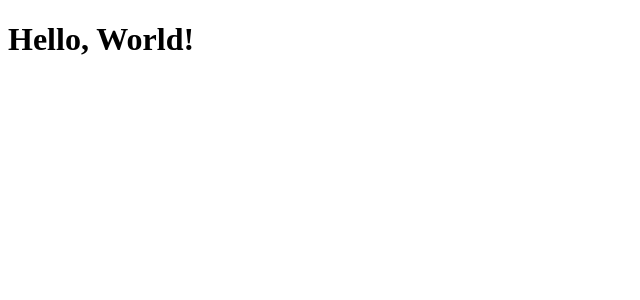
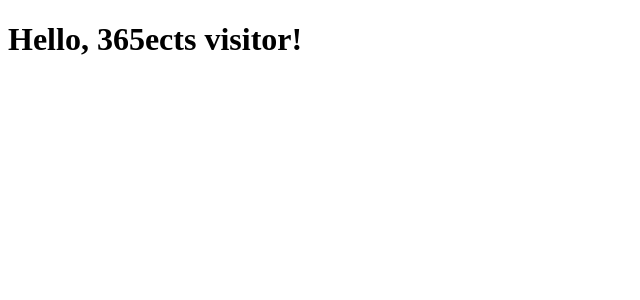
Before and after one commit to timebuffer/shared-node-app, a React (Create React App) app: page / in a window 1280 px wide. Shown: the top 300 px of the page, without its empty margins (0-640 px from the left). Built offline with nearby package versions, Linux system fonts and the light colour scheme.

Commit message:
Test deployment workflow

```diff
--- a/src/app.js
+++ b/src/app.js
@@ -5,7 +5,7 @@ import React from 'react';
 function App() {
   return (
     <div>
-      <h1>Hello, World!</h1>
+      <h1>Hello, 365ects visitor!</h1>
     </div>
   );
 }
```
